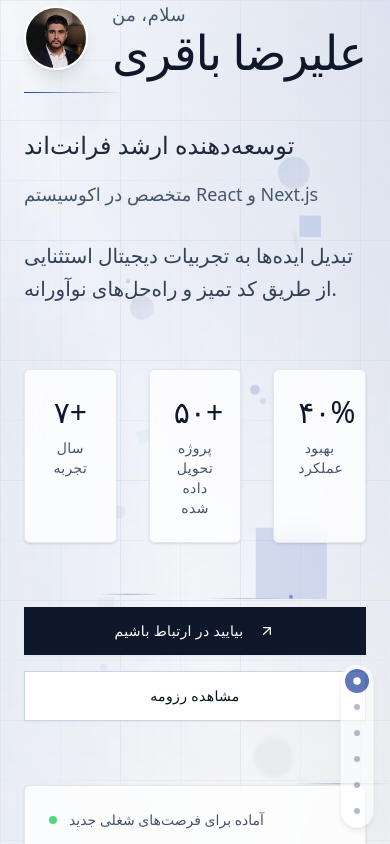
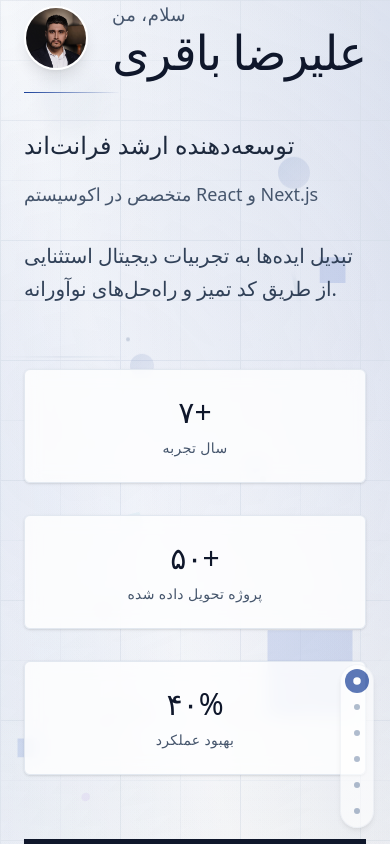
Before and after one commit to alirezab7394/my-portfolio, a Next.js app: page /1 in a window 390 px wide. Shown: the top 844 px of the page. Built offline with nearby package versions, Linux system fonts and the light colour scheme.

Commit message:
feat: refactor StatsGrid and add ExperienceCard component for improved experience section

```diff
--- a/src/components/common/StatsGrid/StatsGrid.tsx
+++ b/src/components/common/StatsGrid/StatsGrid.tsx
@@ -1,4 +1,5 @@
 import { cn } from "@/lib/utils";
+import { StatItem } from "./components";
 
 interface StatItem {
   value: string | number;
@@ -26,31 +27,23 @@ export default function StatsGrid({
   variant = "default",
 }: StatsGridProps) {
   const gridClass = {
-    2: "grid-cols-2",
-    3: "grid-cols-3",
-    4: "grid-cols-2 md:grid-cols-4",
+    2: "grid-cols-1 sm:grid-cols-2",
+    3: "grid-cols-1 sm:grid-cols-2 md:grid-cols-3",
+    4: "grid-cols-1 sm:grid-cols-2 md:grid-cols-4",
   }[columns];
-
-  const baseItemClass =
-    variant === "dark"
-      ? "text-center p-6 bg-slate-900/5 backdrop-blur-sm border border-slate-300/20 rounded-sm"
-      : "text-center p-6 bg-white/80 backdrop-blur-sm border border-slate-200 rounded-sm shadow-sm";
-
-  const baseValueClass =
-    variant === "dark" ? "text-3xl font-light text-white mb-2" : "text-3xl font-light text-slate-900 mb-2";
-
-  const baseLabelClass =
-    variant === "dark"
-      ? "text-sm text-white/70 font-medium tracking-wide uppercase"
-      : "text-sm text-slate-600 font-medium tracking-wide uppercase";
 
   return (
     <div className={cn(`grid ${gridClass} gap-6`, className)}>
       {stats.map((stat, index) => (
-        <div key={stat.id || index} className={cn(baseItemClass, itemClassName)}>
-          <div className={cn(baseValueClass, valueClassName)}>{stat.value}</div>
-          <div className={cn(baseLabelClass, labelClassName)}>{stat.label}</div>
-        </div>
+        <StatItem
+          key={stat.id || index}
+          value={stat.value}
+          label={stat.label}
+          className={itemClassName}
+          valueClassName={valueClassName}
+          labelClassName={labelClassName}
+          variant={variant}
+        />
       ))}
     </div>
   );
--- /dev/null
+++ b/src/components/common/StatsGrid/components/StatItem.tsx
@@ -0,0 +1,40 @@
+import { cn } from "@/lib/utils";
+
+interface StatItemProps {
+  value: string | number;
+  label: string;
+  id?: string;
+  className?: string;
+  valueClassName?: string;
+  labelClassName?: string;
+  variant?: "default" | "dark";
+}
+
+export default function StatItem({
+  value,
+  label,
+  className,
+  valueClassName,
+  labelClassName,
+  variant = "default",
+}: StatItemProps) {
+  const baseItemClass =
+    variant === "dark"
+      ? "text-center p-6 bg-slate-900/5 backdrop-blur-sm border border-slate-300/20 rounded-sm"
+      : "text-center p-6 bg-white/80 backdrop-blur-sm border border-slate-200 rounded-sm shadow-sm";
+
+  const baseValueClass =
+    variant === "dark" ? "text-3xl font-light text-white mb-2" : "text-3xl font-light text-slate-900 mb-2";
+
+  const baseLabelClass =
+    variant === "dark"
+      ? "text-sm text-white/70 font-medium tracking-wide uppercase"
+      : "text-sm text-slate-600 font-medium tracking-wide uppercase";
+
+  return (
+    <div className={cn(baseItemClass, className)}>
+      <div className={cn(baseValueClass, valueClassName)}>{value}</div>
+      <div className={cn(baseLabelClass, labelClassName)}>{label}</div>
+    </div>
+  );
+}
--- /dev/null
+++ b/src/components/common/StatsGrid/components/index.ts
@@ -0,0 +1 @@
+export { default as StatItem } from "./StatItem";
--- a/src/components/landing/sections/ExperienceSection/ExperienceSection.tsx
+++ b/src/components/landing/sections/ExperienceSection/ExperienceSection.tsx
@@ -1,17 +1,9 @@
 import { useTranslations } from "next-intl";
-import { Calendar, MapPin, ExternalLink, TrendingUp, Users, Code2 } from "lucide-react";
-import {
-  SectionHeader,
-  InfoCard,
-  TypeBadge,
-  AchievementList,
-  TechTags,
-  StatsGrid,
-  AnimatedSection,
-  AnimatedGrid,
-} from "@/components/common";
+import { TrendingUp, Users, Code2 } from "lucide-react";
+import { SectionHeader, StatsGrid, AnimatedSection, AnimatedGrid } from "@/components/common";
 import SectionBackground from "@/components/ui/section-background";
 import { SECTION_IDS } from "@/lib/constants";
+import { ExperienceCard } from "./components";
 
 const experiences = [
   {
@@ -121,11 +113,11 @@ export default function ExperienceSection() {
   ];
 
   return (
-    <section id={SECTION_IDS.EXPERIENCE} className="py-32 relative overflow-hidden">
+    <section id={SECTION_IDS.EXPERIENCE} className="py-16 sm:py-20 lg:py-32 relative overflow-hidden">
       {/* Sophisticated Background */}
       <SectionBackground variant="experience" />
 
-      <div className="container mx-auto px-6 lg:px-8 relative z-10">
+      <div className="container mx-auto px-4 sm:px-6 lg:px-8 relative z-10">
         <div className="max-w-6xl mx-auto">
           {/* Section Header */}
           <AnimatedSection animationType="fade" delay={0}>
@@ -136,68 +128,13 @@ export default function ExperienceSection() {
           <div className="relative">
             {/* Central Timeline Line */}
             <AnimatedSection animationType="fade" delay={200}>
-              <div className="absolute left-1/2 transform -translate-x-1/2 w-px bg-gradient-to-b from-transparent via-slate-400/60 to-transparent h-full" />
+              <div className="absolute left-6 lg:left-1/2 transform lg:-translate-x-1/2 w-px bg-gradient-to-b from-transparent via-slate-400/60 to-transparent h-full" />
             </AnimatedSection>
 
             {/* Experience Items */}
-            <AnimatedGrid animationType="slide-up" staggerDelay={150} className="space-y-16">
+            <AnimatedGrid animationType="slide-up" staggerDelay={150} className="space-y-8 lg:space-y-16">
               {experiences.map((exp, index) => (
-                <div key={exp.id} className={`relative flex ${index % 2 === 0 ? "flex-row" : "flex-row-reverse"}`}>
-                  {/* Timeline Dot */}
-                  <div className="absolute left-1/2 transform -translate-x-1/2 w-4 h-4 bg-slate-900 rounded-full border-4 border-white z-10" />
-
-                  {/* Content Card */}
-                  <div className={`w-5/12 ${index % 2 === 0 ? "pr-8" : "pl-8"}`}>
-                    <InfoCard className="p-8 hover:bg-slate-900/10 transition-all duration-300">
-                      {/* Header */}
-                      <div className="flex items-start justify-between mb-4">
-                        <div className="flex items-center gap-3">
-                          <div className="p-2 bg-slate-900/10 rounded-sm">
-                            <exp.icon className="w-5 h-5 text-slate-700" />
-                          </div>
-                          <div>
-                            <h3 className="text-lg font-medium text-slate-900">{exp.position}</h3>
-                            <div className="flex items-center gap-2 text-slate-700">
-                              <span className="font-light">{exp.company}</span>
-                              {exp.website && (
-                                <a
-                                  href={exp.website}
-                                  target="_blank"
-                                  rel="noopener noreferrer"
-                                  className="text-slate-600 hover:text-slate-900 transition-colors"
-                                >
-                                  <ExternalLink className="w-4 h-4" />
-                                </a>
-                              )}
-                            </div>
-                          </div>
-                        </div>
-                        <TypeBadge type={exp.type} label={t(`types.${exp.type}`)} variant="colorful" />
-                      </div>
-
-                      {/* Duration & Location */}
-                      <div className="flex items-center gap-4 mb-6 text-sm text-slate-600">
-                        <div className="flex items-center gap-1">
-                          <Calendar className="w-4 h-4" />
-                          <span>{exp.duration}</span>
-                        </div>
-                        <div className="flex items-center gap-1">
-                          <MapPin className="w-4 h-4" />
-                          <span>{exp.location}</span>
-                        </div>
-                      </div>
-
-                      {/* Achievements */}
-                      <AchievementList title={t("achievements")} items={exp.achievements} />
-
-                      {/* Technologies */}
-                      <TechTags title={t("technologies")} tags={exp.technologies} variant="default" className="mb-0" />
-                    </InfoCard>
-                  </div>
-
-                  {/* Spacer */}
-                  <div className="w-2/12" />
-                </div>
+                <ExperienceCard key={exp.id} experience={exp} index={index} />
               ))}
             </AnimatedGrid>
           </div>
--- /dev/null
+++ b/src/components/landing/sections/ExperienceSection/components/ExperienceCard.tsx
@@ -0,0 +1,85 @@
+import { useTranslations } from "next-intl";
+import { Calendar, MapPin, ExternalLink } from "lucide-react";
+import { InfoCard, TypeBadge, AchievementList, TechTags } from "@/components/common";
+
+interface ExperienceCardProps {
+  experience: {
+    id: string;
+    company: string;
+    position: string;
+    duration: string;
+    location: string;
+    website: string | null;
+    type: string;
+    achievements: string[];
+    technologies: string[];
+    icon: React.ComponentType<{ className?: string }>;
+  };
+  index: number;
+}
+
+export default function ExperienceCard({ experience: exp, index }: ExperienceCardProps) {
+  const t = useTranslations("ExperienceSection");
+
+  return (
+    <div className={`relative flex flex-col lg:flex-row ${index % 2 === 0 ? "lg:flex-row" : "lg:flex-row-reverse"}`}>
+      {/* Timeline Dot */}
+      <div className="absolute left-4.5 lg:left-1/2 transform lg:-translate-x-1/2 w-4 h-4 bg-slate-900 rounded-full border-4 border-white z-10" />
+
+      {/* Timeline Line */}
+      <div className="absolute left-6 lg:left-1/2 transform lg:-translate-x-1/2 w-0.5 h-full bg-slate-300 z-0" />
+
+      {/* Content Card */}
+      <div className={`w-full lg:w-5/12 ${index % 2 === 0 ? "pl-16 lg:pl-0 lg:pr-8" : "pl-16 lg:pl-8 lg:pr-0"}`}>
+        <InfoCard className="p-4 sm:p-6 lg:p-8 hover:bg-slate-900/10 transition-all duration-300">
+          {/* Header */}
+          <div className="flex flex-col sm:flex-row sm:items-start sm:justify-between mb-4 gap-3">
+            <div className="flex items-center gap-3">
+              <div className="p-2 bg-slate-900/10 rounded-sm">
+                <exp.icon className="w-5 h-5 text-slate-700" />
+              </div>
+              <div>
+                <h3 className="text-lg font-medium text-slate-900">{exp.position}</h3>
+                <div className="flex items-center gap-2 text-slate-700">
+                  <span className="font-light">{exp.company}</span>
+                  {exp.website && (
+                    <a
+                      href={exp.website}
+                      target="_blank"
+                      rel="noopener noreferrer"
+                      className="text-slate-600 hover:text-slate-900 transition-colors"
+                    >
+                      <ExternalLink className="w-4 h-4" />
+                    </a>
+                  )}
+                </div>
+              </div>
+            </div>
+            <TypeBadge type={exp.type} label={t(`types.${exp.type}`)} variant="colorful" />
+          </div>
+
+          {/* Duration & Location */}
+          <div className="flex flex-col sm:flex-row sm:items-center gap-2 sm:gap-4 mb-6 text-sm text-slate-600">
+            <div className="flex items-center gap-1">
+              <Calendar className="w-4 h-4" />
+              <span>{exp.duration}</span>
+            </div>
+            <div className="flex items-center gap-1">
+              <MapPin className="w-4 h-4" />
+              <span>{exp.location}</span>
+            </div>
+          </div>
+
+          {/* Achievements */}
+          <AchievementList title={t("achievements")} items={exp.achievements} />
+
+          {/* Technologies */}
+          <TechTags title={t("technologies")} tags={exp.technologies} variant="default" className="mb-0" />
+        </InfoCard>
+      </div>
+
+      {/* Spacer - Only on desktop */}
+      <div className="hidden lg:block lg:w-2/12" />
+    </div>
+  );
+}
--- /dev/null
+++ b/src/components/landing/sections/ExperienceSection/components/index.ts
@@ -0,0 +1 @@
+export { default as ExperienceCard } from './ExperienceCard';
```
